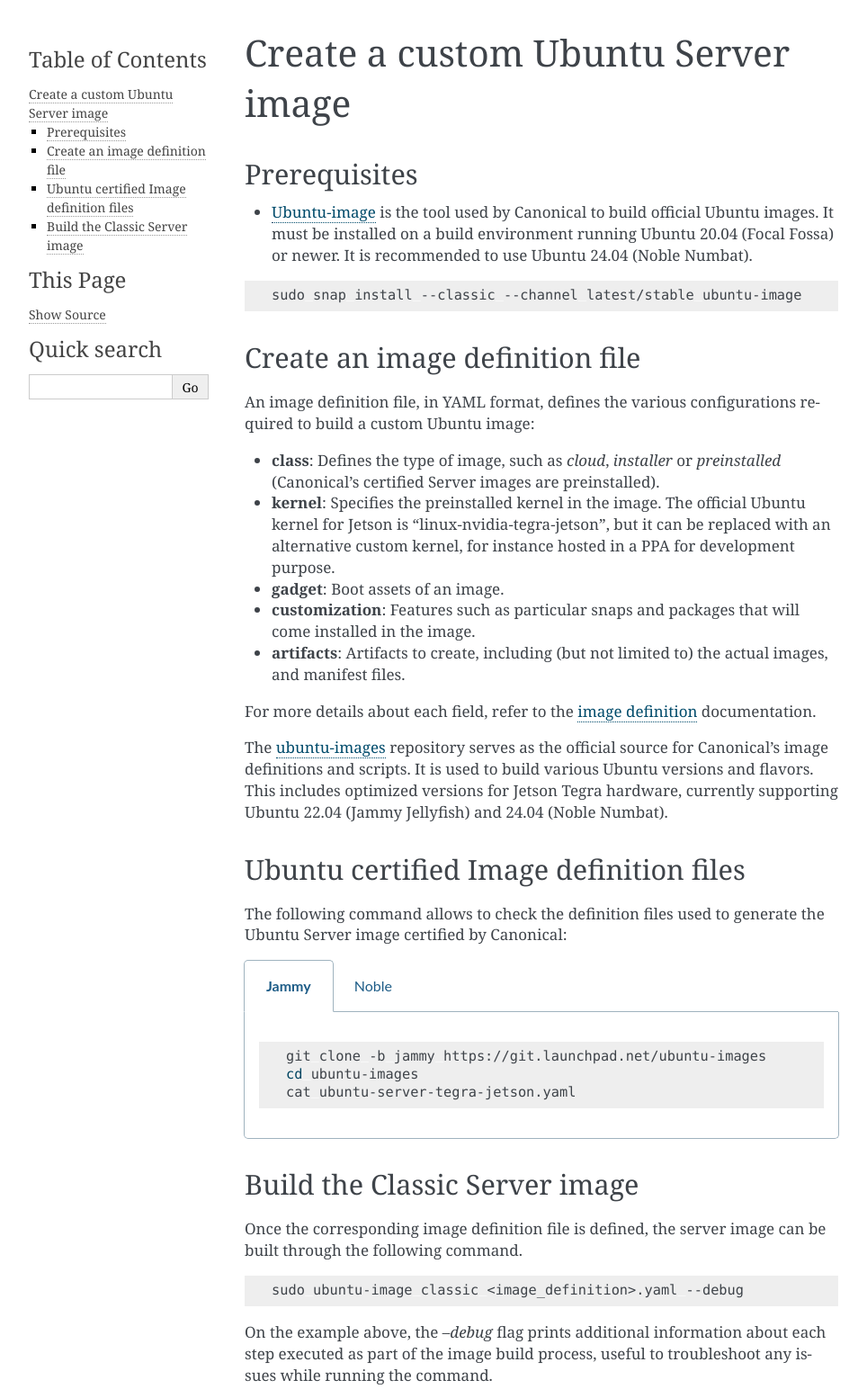
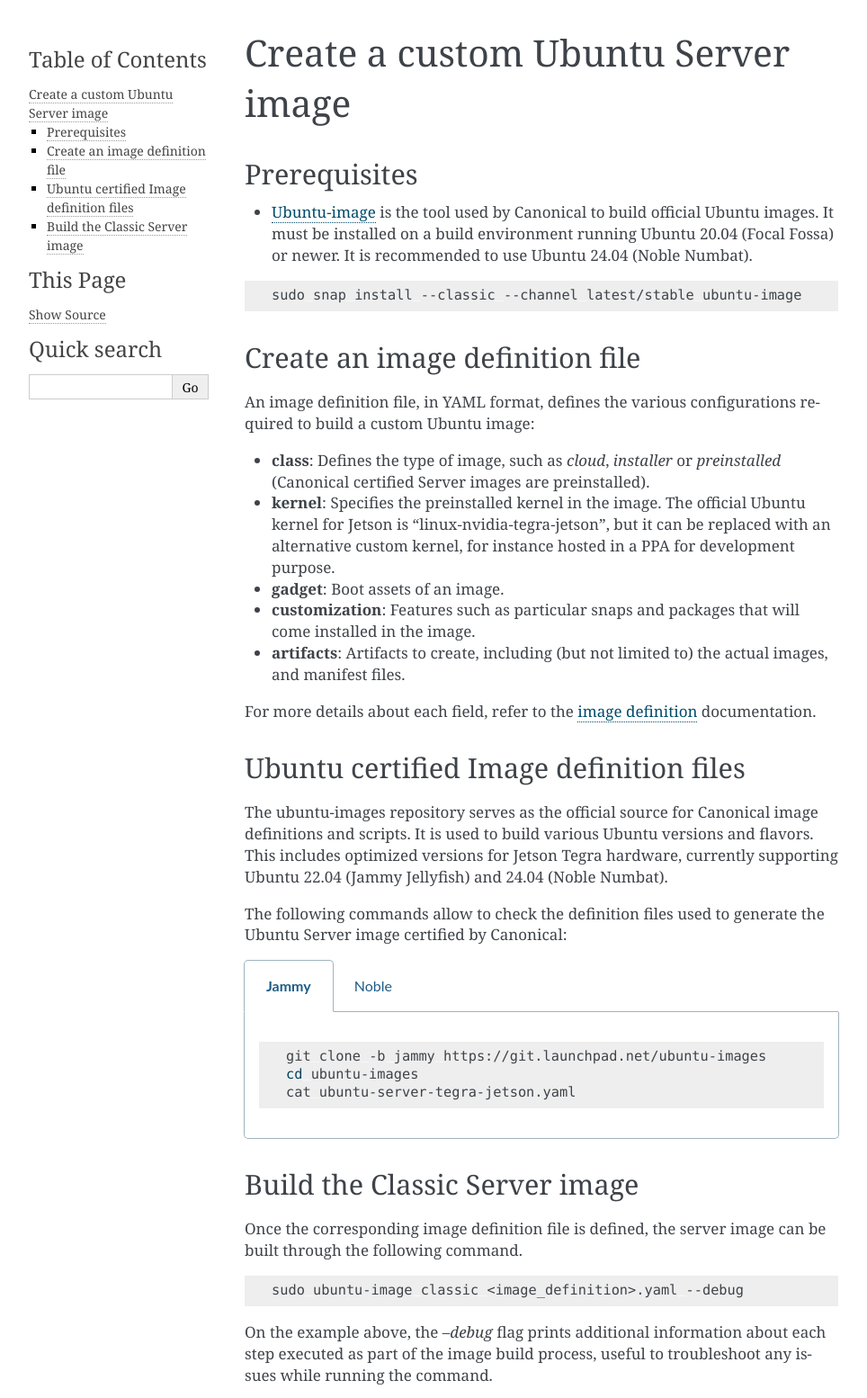
Before and after one commit to canonical/ubuntu-for-jetson, a Sphinx documentation site: the page built from docs/how-to/build-server-image.rst, in a window 1280 px wide, cut to the strip 0-1554 px from the top of the page. Shown: the whole strip at 90% size, without its empty margins (148-1112 px from the left). Built offline with Sphinx 7.4.7, drawn with Linux system fonts in a browser that asks for light colours.

Commit message:
Fix: Ubuntu certified Image definition files update
 * Move the "ubuntu-images repository" description
   as part of this section for better understanding.

 * Remove the https://git.launchpad.net/ubuntu-images
   link since it can lead to 503 error responses when
   not having access to the VPN.

 * Rewrite "The following command" to
   "The following commands" since there are referenced
   three commands not just one.

 * Rewrite "source for Canonical’s image definitions"
   to "source for Canonical image definitions"
   and "Canonical's certified Server" to
   "Canonical certified Server"
   to avoid spelling issues with the
   GH CI automatic checks.

```diff
--- a/docs/how-to/build-server-image.rst
+++ b/docs/how-to/build-server-image.rst
@@ -20,7 +20,7 @@
 
 An image definition file, in YAML format, defines the various configurations required to build a custom Ubuntu image:
 
-* **class**: Defines the type of image, such as `cloud`, `installer` or `preinstalled` (Canonical's certified Server images are preinstalled).
+* **class**: Defines the type of image, such as `cloud`, `installer` or `preinstalled` (Canonical certified Server images are preinstalled).
 * **kernel**: Specifies the preinstalled kernel in the image. The official Ubuntu kernel for Jetson is "linux-nvidia-tegra-jetson", but it can be replaced with an alternative custom kernel, for instance hosted in a PPA for development purpose.
 * **gadget**: Boot assets of an image.
 * **customization**: Features such as particular snaps and packages that will come installed in the image.
@@ -30,14 +30,12 @@
 
 .. _image definition: https://github.com/canonical/ubuntu-image/blob/main/internal/imagedefinition/README.rst
 
-The `ubuntu-images`_ repository serves as the official source for Canonical’s image definitions and scripts. It is used to build various Ubuntu versions and flavors. This includes optimized versions for Jetson Tegra hardware, currently supporting Ubuntu 22.04 (Jammy Jellyfish) and 24.04 (Noble Numbat).
-
-.. _ubuntu-images: https://git.launchpad.net/ubuntu-images
-
 Ubuntu certified Image definition files
 ---------------------------------------
 
-The following command allows to check the definition files used to generate the Ubuntu Server image certified by Canonical:
+The ubuntu-images repository serves as the official source for Canonical image definitions and scripts. It is used to build various Ubuntu versions and flavors. This includes optimized versions for Jetson Tegra hardware, currently supporting Ubuntu 22.04 (Jammy Jellyfish) and 24.04 (Noble Numbat).
+
+The following commands allow to check the definition files used to generate the Ubuntu Server image certified by Canonical:
 
 .. tabs::
 
```
